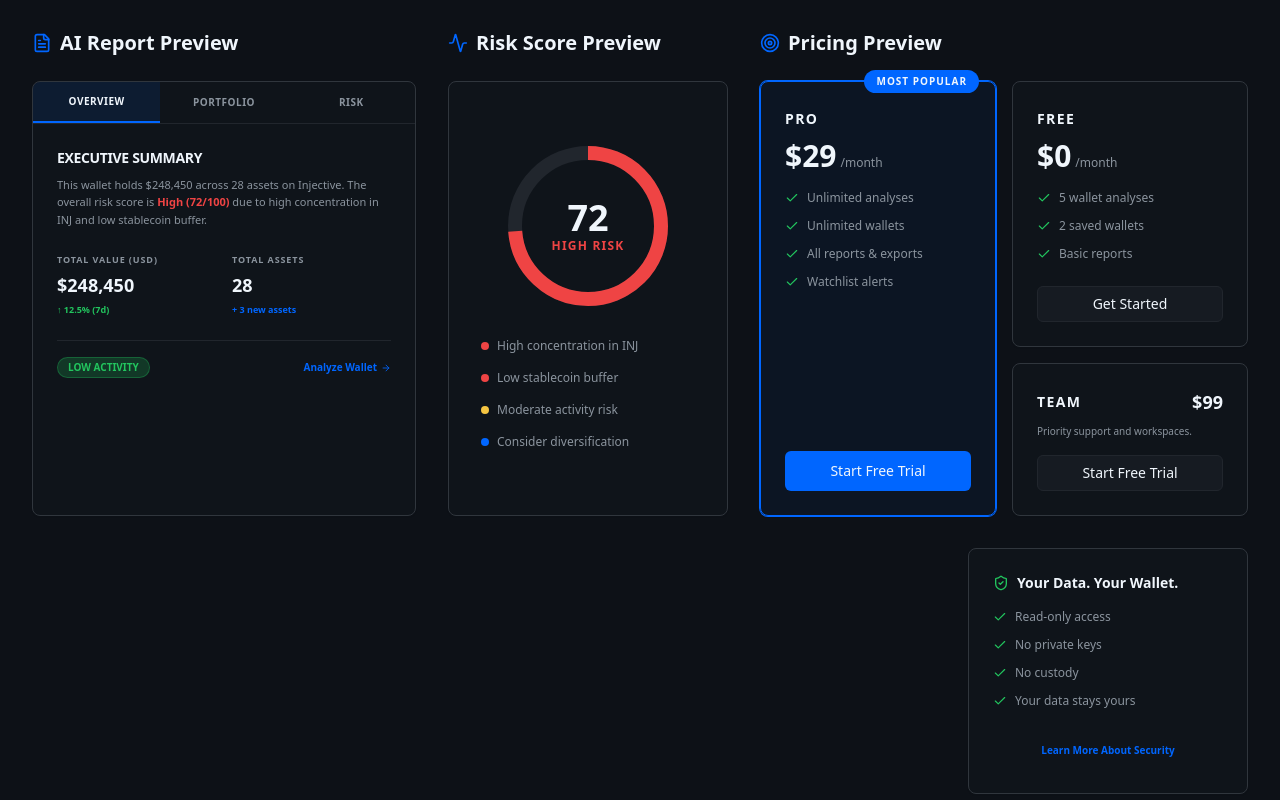
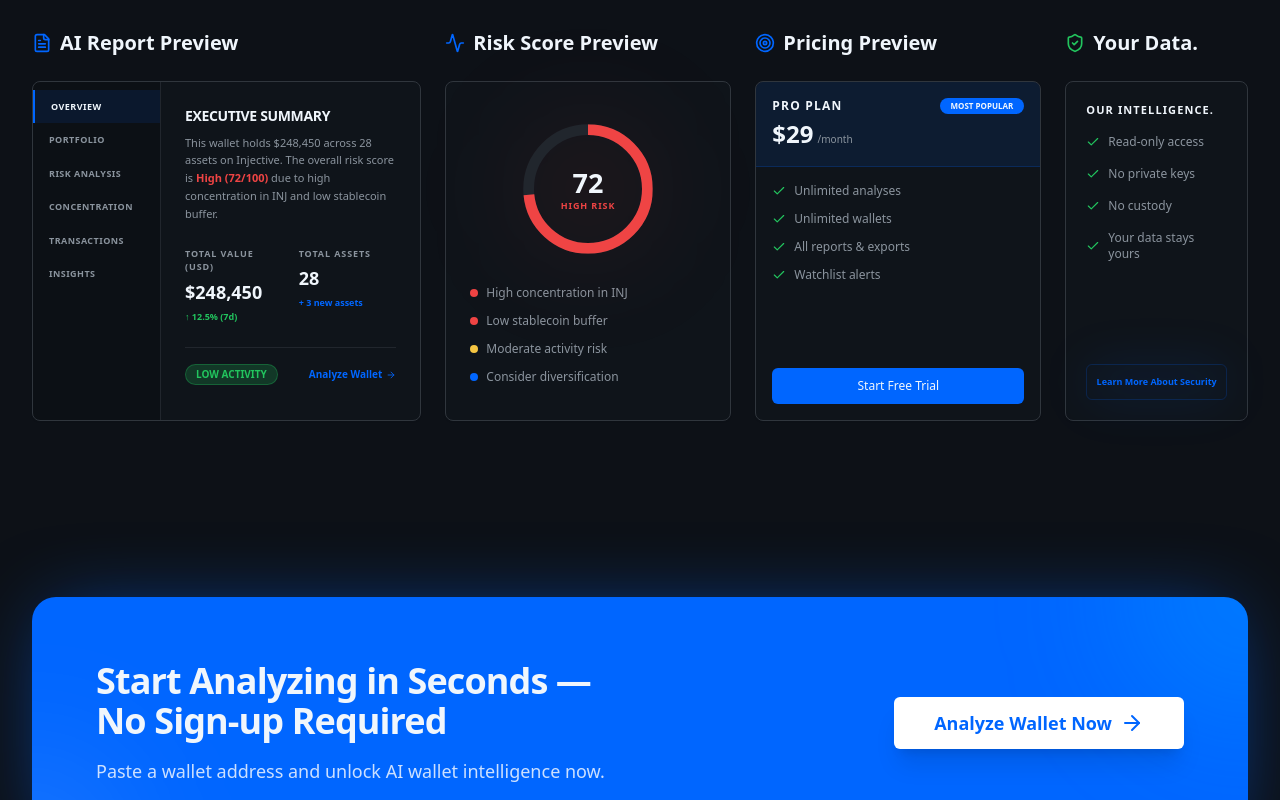
Before and after one commit to mokwathedeveloper/injsight-ai, a Next.js app in the folder frontend/: page / in a window 1280 px wide. Shown: the part 2500-3300 px from the top of the page. Built offline with nearby package versions, Linux system fonts and the light colour scheme.

Commit message:
fix: refine landing page preview layout

```diff
--- a/frontend/components/landing/PreviewGrid.tsx
+++ b/frontend/components/landing/PreviewGrid.tsx
@@ -23,18 +23,22 @@ export function PreviewGrid() {
   return (
     <section className="py-24 bg-page overflow-hidden">
       <div className="max-w-7xl mx-auto px-4 sm:px-6 lg:px-8">
-        <div className="grid grid-cols-1 lg:grid-cols-12 gap-8 items-stretch">
-          {/* AI Report Preview */}
+        <div className="grid grid-cols-1 lg:grid-cols-12 gap-6 items-stretch">
+          {/* AI Report Preview (4 cols) */}
           <div className="lg:col-span-4 flex flex-col">
             <h3 className="text-xl font-bold text-text-primary mb-6 flex items-center space-x-2">
               <FileText size={20} className="text-primary" />
               <span>AI Report Preview</span>
             </h3>
-            <Card className="p-0 border-border-strong bg-hover/20 flex-1 flex flex-col overflow-hidden">
-              <div className="flex border-b border-border">
-                <button className="flex-1 px-4 py-3 text-[10px] font-bold uppercase tracking-wider text-text-primary bg-primary/10 border-b-2 border-primary transition-all">Overview</button>
-                <button className="flex-1 px-4 py-3 text-[10px] font-bold uppercase tracking-wider text-text-secondary hover:text-text-primary transition-all">Portfolio</button>
-                <button className="flex-1 px-4 py-3 text-[10px] font-bold uppercase tracking-wider text-text-secondary hover:text-text-primary transition-all">Risk</button>
+            <Card className="p-0 border-border-strong bg-hover/20 flex-1 flex flex-row overflow-hidden min-h-[340px]">
+              {/* Vertical Tabs Sidebar */}
+              <div className="w-32 border-r border-border bg-black/20 flex flex-col pt-2">
+                <TabItem label="Overview" active />
+                <TabItem label="Portfolio" />
+                <TabItem label="Risk Analysis" />
+                <TabItem label="Concentration" />
+                <TabItem label="Transactions" />
+                <TabItem label="Insights" />
               </div>
               <div className="p-6 space-y-6 flex-1">
                 <div className="space-y-2">
@@ -58,25 +62,25 @@ export function PreviewGrid() {
             </Card>
           </div>
 
-          {/* Risk Score Preview */}
+          {/* Risk Score Preview (2.5 cols -> using 3) */}
           <div className="lg:col-span-3 flex flex-col">
              <h3 className="text-xl font-bold text-text-primary mb-6 flex items-center space-x-2">
               <Activity size={20} className="text-primary" />
               <span>Risk Score Preview</span>
             </h3>
-            <Card className="p-8 border-border-strong bg-hover/20 flex-1 flex flex-col items-center justify-center text-center">
-              <div className="relative mb-8">
-                <div className="w-40 h-40 rounded-full border-[14px] border-border flex flex-col items-center justify-center">
-                  <span className="text-4xl font-extrabold text-text-primary">72</span>
-                  <span className="text-xs font-bold text-error uppercase tracking-widest">High Risk</span>
+            <Card className="p-6 border-border-strong bg-hover/20 flex-1 flex flex-col items-center justify-center text-center min-h-[340px]">
+              <div className="relative mb-6 scale-90">
+                <div className="w-36 h-36 rounded-full border-[12px] border-border flex flex-col items-center justify-center">
+                  <span className="text-3xl font-extrabold text-text-primary">72</span>
+                  <span className="text-[10px] font-bold text-error uppercase tracking-widest">High Risk</span>
                 </div>
-                <svg className="absolute top-0 left-0 w-40 h-40 -rotate-90">
-                  <circle cx="80" cy="80" r="73" fill="transparent" stroke="currentColor" strokeWidth="14" strokeDasharray="458" strokeDashoffset="120" className="text-error" />
+                <svg className="absolute top-0 left-0 w-36 h-36 -rotate-90">
+                  <circle cx="72" cy="72" r="66" fill="transparent" stroke="currentColor" strokeWidth="12" strokeDasharray="414" strokeDashoffset="110" className="text-error" />
                 </svg>
                 {/* Glow */}
                 <div className="absolute inset-0 bg-error/10 blur-3xl -z-10 rounded-full" />
               </div>
-              <ul className="space-y-4 text-left w-full">
+              <ul className="space-y-3 text-left w-full">
                 <RiskFactor label="High concentration in INJ" type="error" />
                 <RiskFactor label="Low stablecoin buffer" type="error" />
                 <RiskFactor label="Moderate activity risk" type="warning" />
@@ -85,80 +89,53 @@ export function PreviewGrid() {
             </Card>
           </div>
 
-          {/* Pricing Preview */}
-          <div className="lg:col-span-5 flex flex-col">
+          {/* Pricing Preview (3.5 cols -> using 3) */}
+          <div className="lg:col-span-3 flex flex-col">
             <h3 className="text-xl font-bold text-text-primary mb-6 flex items-center space-x-2">
               <Target size={20} className="text-primary" />
               <span>Pricing Preview</span>
             </h3>
-            <div className="grid grid-cols-1 sm:grid-cols-2 gap-4 flex-1">
-              {/* Pro Plan Highlight */}
-              <Card className="relative p-6 border-primary bg-primary/5 ring-1 ring-primary flex-1 flex flex-col">
-                <div className="absolute -top-3 right-4 bg-primary text-text-primary text-[10px] font-extrabold px-3 py-1 rounded-full uppercase tracking-widest">Most Popular</div>
-                <div className="mb-4">
-                  <span className="text-sm font-bold text-text-primary uppercase tracking-widest">Pro</span>
-                  <div className="mt-2 flex items-baseline">
-                    <span className="text-3xl font-extrabold text-text-primary">$29</span>
-                    <span className="text-text-secondary text-xs ml-1">/month</span>
+            <Card className="p-0 border-border-strong bg-hover/20 flex-1 overflow-hidden flex flex-col min-h-[340px]">
+               <div className="bg-primary/10 border-b border-primary/20 p-4">
+                  <div className="flex justify-between items-center mb-1">
+                    <span className="text-xs font-bold text-text-primary uppercase tracking-widest">Pro Plan</span>
+                    <Badge variant="default" className="text-[8px] h-4">Most Popular</Badge>
+                  </div>
+                  <div className="flex items-baseline">
+                    <span className="text-2xl font-extrabold text-text-primary">$29</span>
+                    <span className="text-text-secondary text-[10px] ml-1">/month</span>
                   </div>
                </div>
-                <ul className="space-y-3 mb-8 flex-1">
+               <div className="p-4 space-y-3 flex-1">
                   <CheckItem label="Unlimited analyses" />
                   <CheckItem label="Unlimited wallets" />
                   <CheckItem label="All reports & exports" />
                   <CheckItem label="Watchlist alerts" />
-                </ul>
-                <Button variant="primary" className="w-full">Start Free Trial</Button>
-              </Card>
-
-              {/* Free Plan */}
-              <div className="flex flex-col space-y-4">
-                <Card className="p-6 border-border-strong bg-hover/20 flex-1">
-                  <div className="mb-4">
-                    <span className="text-sm font-bold text-text-primary uppercase tracking-widest">Free</span>
-                    <div className="mt-2 flex items-baseline">
-                      <span className="text-3xl font-extrabold text-text-primary">$0</span>
-                      <span className="text-text-secondary text-xs ml-1">/month</span>
                </div>
+               <div className="p-4 pt-0">
+                  <Button variant="primary" size="sm" className="w-full text-xs">Start Free Trial</Button>
                </div>
-                  <ul className="space-y-3 mb-6">
-                    <CheckItem label="5 wallet analyses" />
-                    <CheckItem label="2 saved wallets" />
-                    <CheckItem label="Basic reports" />
-                  </ul>
-                  <Button variant="secondary" size="sm" className="w-full">Get Started</Button>
-                </Card>
-
-                {/* Team */}
-                <Card className="p-6 border-border-strong bg-hover/20 flex-1">
-                   <div className="mb-2 flex justify-between items-center">
-                    <span className="text-sm font-bold text-text-primary uppercase tracking-widest">Team</span>
-                    <span className="text-lg font-extrabold text-text-primary">$99</span>
-                  </div>
-                  <p className="text-[10px] text-text-secondary mb-4">Priority support and workspaces.</p>
-                  <Button variant="secondary" size="sm" className="w-full">Start Free Trial</Button>
             </Card>
           </div>
-            </div>
-          </div>
-        </div>
 
-        {/* Security Feature Bar */}
-        <div className="mt-8 grid grid-cols-1 lg:grid-cols-12 gap-8">
-           <div className="lg:col-span-9" />
-           <div className="lg:col-span-3">
-              <Card className="p-6 border-border-strong bg-hover/20">
-                <h4 className="text-sm font-bold text-text-primary mb-4 flex items-center space-x-2">
-                  <ShieldCheck size={16} className="text-success" />
-                  <span>Your Data. Your Wallet.</span>
-                </h4>
-                <ul className="space-y-3 mb-6">
+          {/* Security Card (2 cols) */}
+          <div className="lg:col-span-2 flex flex-col">
+              <h3 className="text-xl font-bold text-text-primary mb-6 flex items-center space-x-2">
+                <ShieldCheck size={20} className="text-success" />
+                <span>Your Data.</span>
+              </h3>
+              <Card className="p-5 border-border-strong bg-hover/20 flex-1 flex flex-col min-h-[340px]">
+                <h4 className="text-[11px] font-bold text-text-primary mb-4 uppercase tracking-widest">Our Intelligence.</h4>
+                <ul className="space-y-4 mb-6 flex-1">
                   <SecurityItem label="Read-only access" />
                   <SecurityItem label="No private keys" />
                   <SecurityItem label="No custody" />
                   <SecurityItem label="Your data stays yours" />
                 </ul>
-                <Button variant="ghost" size="sm" className="w-full text-[10px] font-bold text-primary">Learn More About Security</Button>
+                <div className="relative group">
+                   <div className="absolute inset-0 bg-primary/10 blur-xl group-hover:bg-primary/20 transition-colors rounded-full" />
+                   <Button variant="ghost" size="sm" className="w-full text-[9px] font-bold text-primary relative z-10 border border-primary/20">Learn More About Security</Button>
+                </div>
               </Card>
           </div>
         </div>
@@ -166,6 +143,18 @@ export function PreviewGrid() {
     </section>
   );
 }
+
+function TabItem({ label, active = false }: { label: string; active?: boolean }) {
+  return (
+    <button className={cn(
+      "text-left px-4 py-2.5 text-[9px] font-bold uppercase tracking-wider transition-all",
+      active ? "text-text-primary bg-primary/10 border-l-2 border-primary" : "text-text-secondary hover:text-text-primary hover:bg-white/5"
+    )}>
+      {label}
+    </button>
+  );
+}
+
 
 function Stat({ label, value, sub }: { label: string; value: string; sub: string }) {
   return (
```
Also changed, not shown: 2 other files (tests, documents, lock files or other folders). Lines whose indentation alone changed are shown as unchanged.
